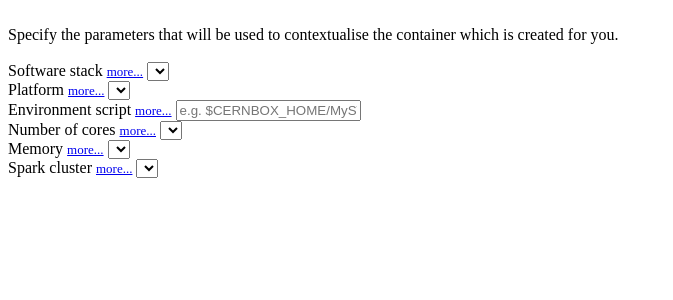
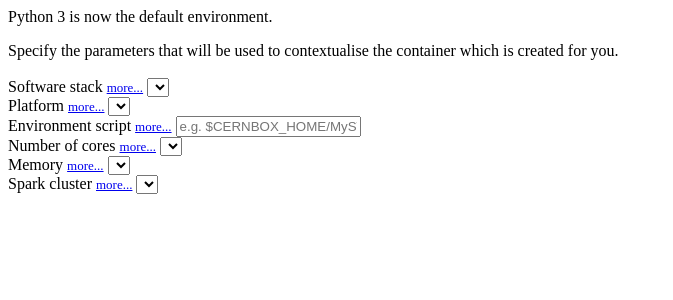
Before and after one commit to swan-cern/jupyterhub-extensions, a Python web app: template SwanSpawner/swanspawner/templates/options_form_template.html in a window 1280 px wide. Shown: the top 300 px of the page, without its empty margins (0-673 px from the left). Run offline with Jinja, Linux system fonts and the light colour scheme; the template is opened without the code that fills it, so the values that code supplies are empty.

Commit message:
Temporary warning about Python 3 change

```diff
--- a/SwanSpawner/swanspawner/templates/options_form_template.html
+++ b/SwanSpawner/swanspawner/templates/options_form_template.html
@@ -156,7 +156,9 @@
 //-->
 </script>
 <div>
-    <br>
+    <div class="alert alert-warning">
+        <p>Python 3 is now the default environment.</p>
+    </div>
     <label for="placeholder">
     <span class='nb' id="optionsHeader">Specify the parameters that will be used to contextualise the container which is created for you.</span>
     </label>
```
